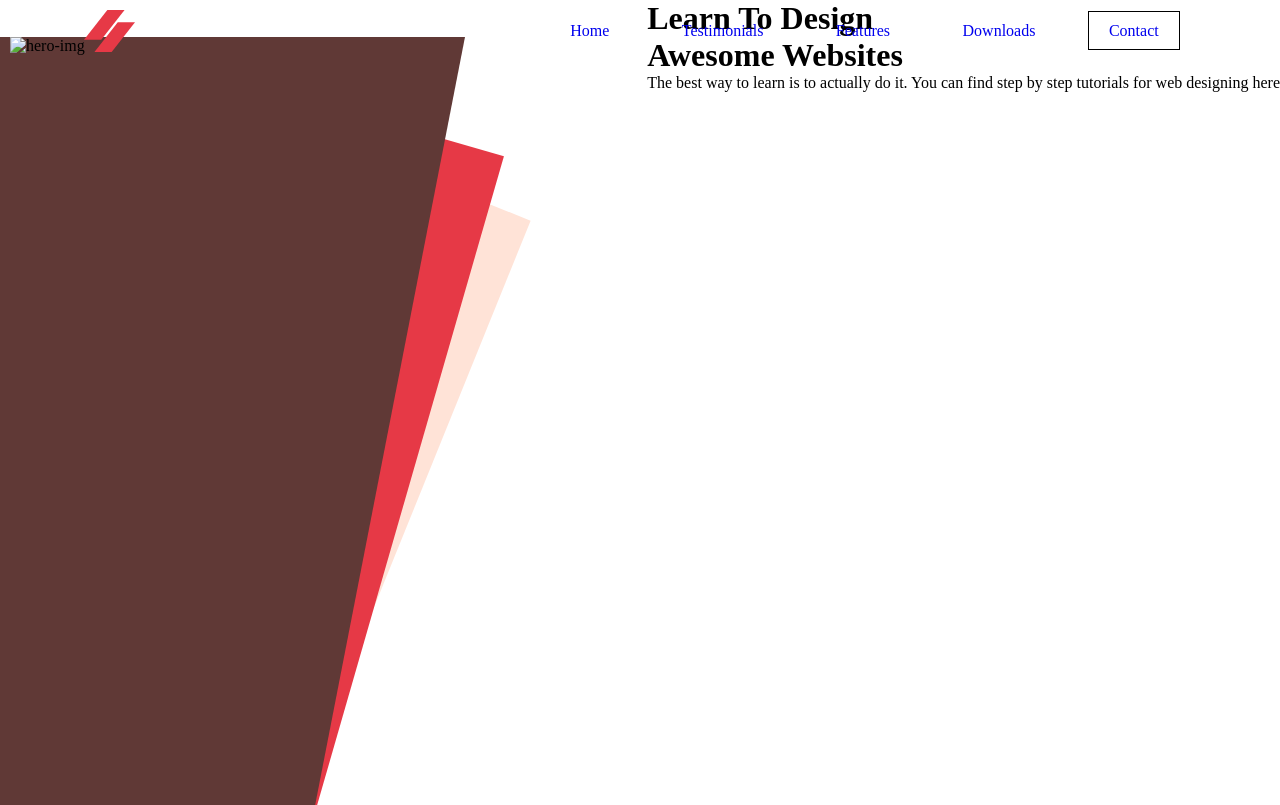
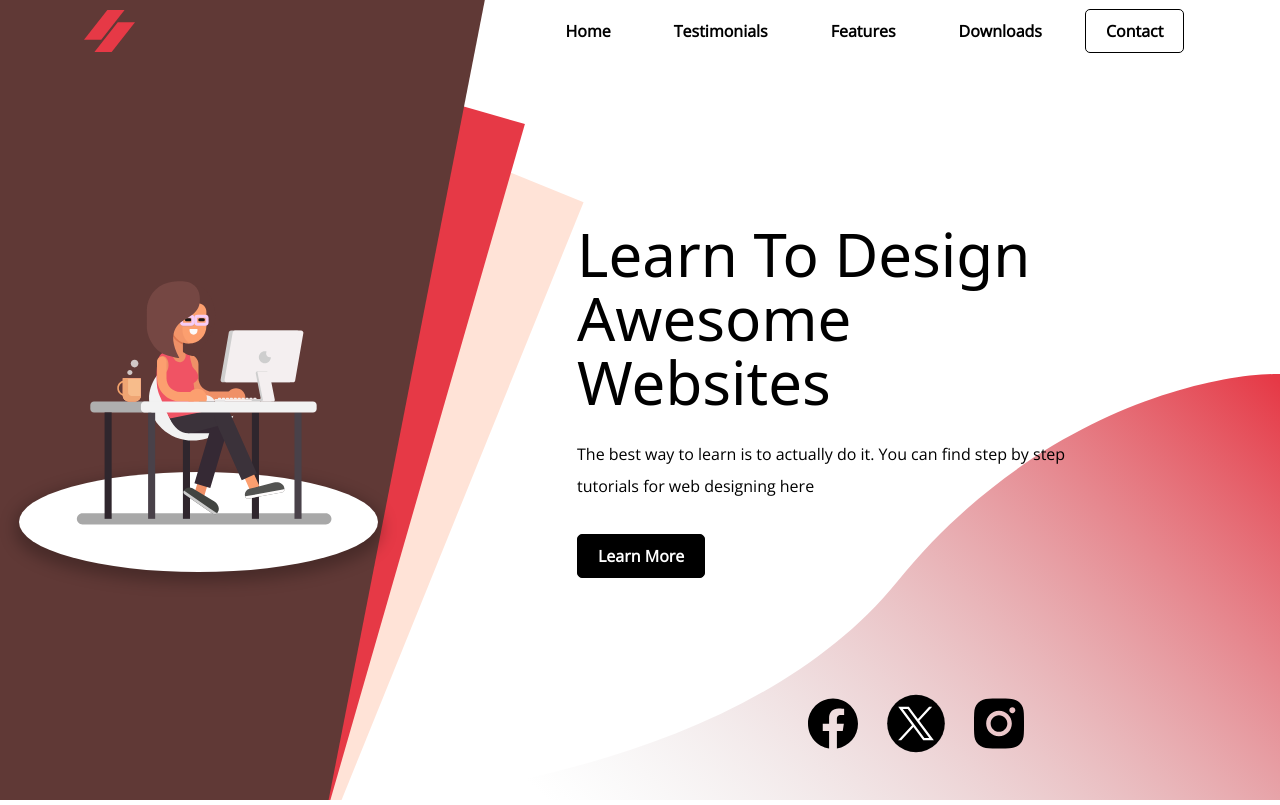
Before and after one commit to ss-malik/landing-page-1, a plain HTML site: page index.html in a window 1280 px wide. Drawn offline with nearby package versions, Linux system fonts and the light colour scheme; a web font is replaced by a local one.

Commit message:
modified html and css desktop view done

```diff
--- a/index.html
+++ b/index.html
@@ -23,7 +23,7 @@
           <img class="bg" src="./assests/left-box3.svg" alt="background-img" />
           <img class="bg" src="./assests/left-box2.svg" alt="background-img" />
           <img class="bg" src="./assests/left-box1.svg" alt="background-img" />
-          <img class="main" src="./1.svg" alt="hero-img" />
+          <img class="main" src="./assests/1.svg" alt="hero-img" />
         </div>
         <div class="hero-text">
           <h1 class="main-text">
@@ -34,7 +34,18 @@
             The best way to learn is to actually do it. You can find step by
             step tutorials for web designing here
           </p>
+          <a class="btn-dark" href="#">Learn More</a>
         </div>
+        <div class="social-media">
+          <img src="./assests/social-facebook.svg" alt="" />
+          <img src="./assests/twitter-x-seeklogo-3.svg" alt="" />
+          <img src="./assests/social-instagram.svg" alt="" />
+        </div>
+        <!-- <img
+          class="right-bg"
+          src="./assests/right-box.svg"
+          alt="background-img"
+        /> -->
       </div>
     </div>
   </body>
--- a/style.css
+++ b/style.css
@@ -1,10 +1,17 @@
+@import url("https://fonts.googleapis.com/css2?family=Oleo+Script+Swash+Caps:wght@400;700&display=swap");
+@import url("https://fonts.googleapis.com/css2?family=Open+Sans:ital@0;1&display=swap");
 * {
   margin: 0;
   padding: 0;
   box-sizing: border-box;
   /* border: 1px solid red; */
 }
-
+body {
+  font-family: "Open Sans", sans-serif;
+  font-optical-sizing: auto;
+  font-weight: 400;
+  font-style: normal;
+}
 .nav-bar {
   display: flex;
   justify-content: space-between;
@@ -31,30 +38,107 @@
 .nav-bar ul li a {
   text-decoration: none;
   padding: 10px 20px;
+  color: black;
+  font-weight: 800;
+  border-radius: 5px;
 }
-
+.nav-bar ul li a:hover {
+  color: #fff;
+  background: #000;
+  /* border-radius: 5px; */
+  transition: all 0.5s ease-in;
+}
 .nav-bar ul li:last-child a {
   border: 1px solid black;
 }
-.hero-image {
+
+.hero-section {
+  display: flex;
   position: relative;
+  height: 100vh;
+  /* width: 100vw; */
+  gap: 180px;
+  /* justify-content: space-between; */
+  background: url(./assests/right-box.svg) no-repeat right bottom;
+}
+
+.hero-img {
+  display: flex;
+  justify-content: flex-start;
+  align-items: center;
 }
 
 .bg {
   position: absolute;
   z-index: -1;
+  top: 0;
+  left: 0;
+  height: 100%;
 }
 
 .main {
   z-index: 5;
-  position: relative;
-  top: 50%;
-  left: 10px;
 }
 
-.hero-section {
+.hero-text {
   display: flex;
-  justify-content: space-between;
-  align-items: center;
-  width: 100%;
+  flex-direction: column;
+  justify-content: center;
+  align-items: flex-start;
+  flex-basis: 500px;
 }
+.hero-text h1 {
+  font-family: "Oleo Script Swash Caps", system-ui;
+  font-weight: 400;
+  font-style: normal;
+  font-size: 60px;
+  line-height: 4rem;
+  margin-bottom: 1.5rem;
+}
+
+.hero-text p {
+  line-height: 2rem;
+  margin-bottom: 2rem;
+}
+
+.btn-dark {
+  text-decoration: none;
+  padding: 10px 20px;
+  color: #fff;
+  font-weight: 800;
+  background-color: black;
+  border-radius: 5px;
+  border: 1px solid #000;
+}
+.btn-dark:hover {
+  background-color: #fff;
+  /* border: 1px solid #000; */
+  color: #000;
+  transition: all 0.3s ease-in;
+}
+
+.right-bg {
+  position: absolute;
+  right: 0;
+  bottom: 0;
+  height: 426px;
+  z-index: -1;
+}
+
+.social-media {
+  position: absolute;
+  display: flex;
+  right: 20%;
+  bottom: 5%;
+  gap: 8px;
+}
+.social-media img {
+  width: 50px;
+}
+.social-media img:hover {
+  transition: all 0.3s ease-in;
+  transform: scale(1.2);
+}
+.social-media img:nth-child(2) {
+  width: 100px;
+}
```
